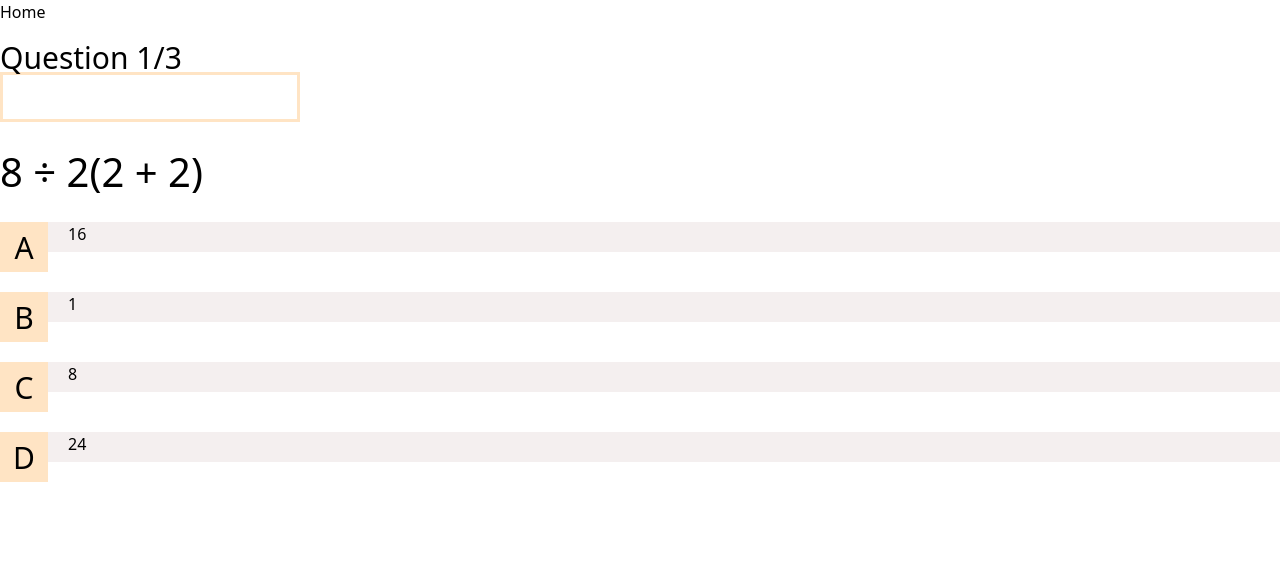
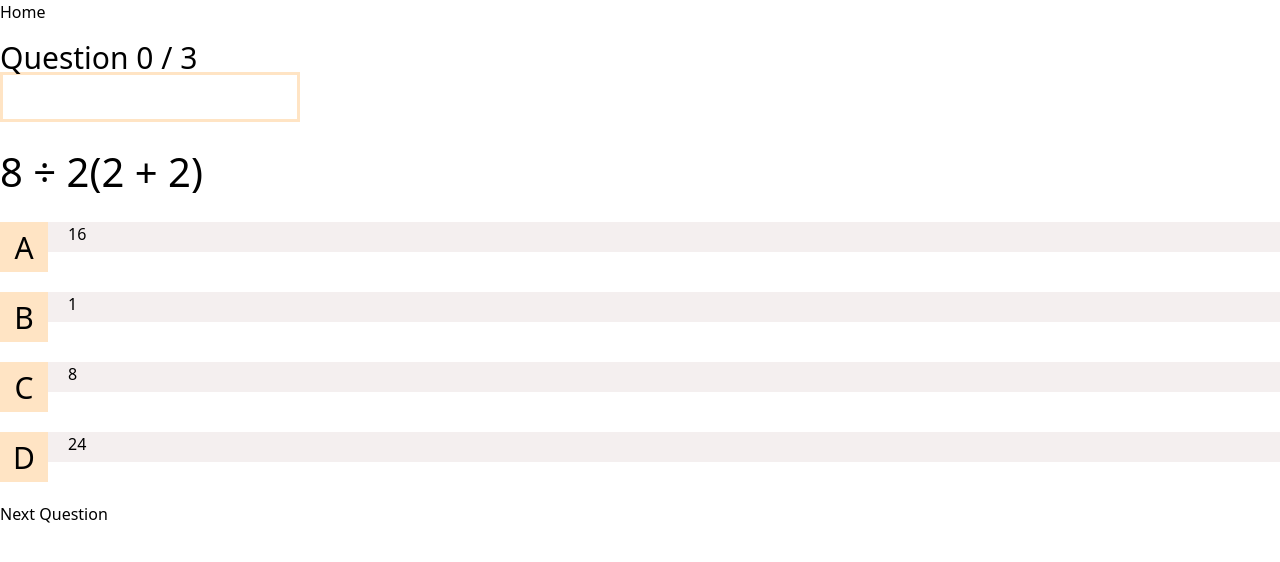
Before and after one commit to Shadypio/QuizApp, a Vue app: page /quiz/1 in a window 1280 px wide. Shown: the top 562 px of the page. Built offline with nearby package versions, Linux system fonts and the light colour scheme.

Commit message:
Showing different questions with progress bar

```diff
--- a/src/components/Card.vue
+++ b/src/components/Card.vue
@@ -14,7 +14,4 @@
     quiz: Object,
 });
 
-const navigateToQuiz = () => {
-    router.push(`/quiz/${quiz.id}`)
-}
 </script>
--- a/src/components/Nav.vue
+++ b/src/components/Nav.vue
@@ -1,7 +1,6 @@
 <template>
     <div>
         <RouterLink active-class="font-black text-[rgb(153,104,14)]" to="/">Home</RouterLink>
-        <!-- <RouterLink active-class="active" to="/about">About</RouterLink> -->
     </div>
 </template>
 
--- a/src/components/QuizHeader.vue
+++ b/src/components/QuizHeader.vue
@@ -1,11 +1,21 @@
 <template>
     <header class="mt-5">
-        <h4 class="text-lg">Question 1/3</h4>
+        <h4 class="text-lg">Question {{ questionStatus }}</h4>
         <div class="bar">
-            <div class="completion"></div>
+            <div class="completion" :style="{width: barPercentage}"></div>
         </div>
     </header>
 </template>
+
+<script setup>
+import {defineProps} from "vue";
+
+const {questionStatus, barPercentage} = defineProps([
+    'questionStatus',
+    'barPercentage'
+]);
+
+</script>
 
 <style scoped>
 header {
--- a/src/views/QuizView.vue
+++ b/src/views/QuizView.vue
@@ -1,15 +1,19 @@
 <template>
+
     <div>
-        <QuizHeader/>
+        <QuizHeader :questionStatus="questionStatus"
+        :barPercentage="barPercentage"/>
         <div>
             <Question :question="quiz.questions[currentQuestionIndex]"/>
         </div>
     </div>
+
+    <button @click="currentQuestionIndex++">Next Question</button>
 </template>
 
 <script setup>
 import { useRoute } from "vue-router";
-import {ref} from "vue";
+import { ref, watch, computed } from "vue";
 import q from "../data/quizzes.json";
 import Question from "../components/Question.vue";
 import QuizHeader from "../components/QuizHeader.vue";
@@ -21,6 +25,16 @@
 
 const currentQuestionIndex = ref(0);
 
+/* const questionStatus = ref(`${currentQuestionIndex.value} / ${quiz.questions.length}`)
+
+watch(() => currentQuestionIndex.value, () => {
+    questionStatus.value = `${currentQuestionIndex.value} / ${quiz.questions.length}`
+
+}) */
+
+const questionStatus = computed(() => `${currentQuestionIndex.value} / ${quiz.questions.length}`)
+const barPercentage = computed(() => `${(currentQuestionIndex.value / quiz.questions.length) * 100}%`)
+
 </script>
 
 <style scoped>
```
